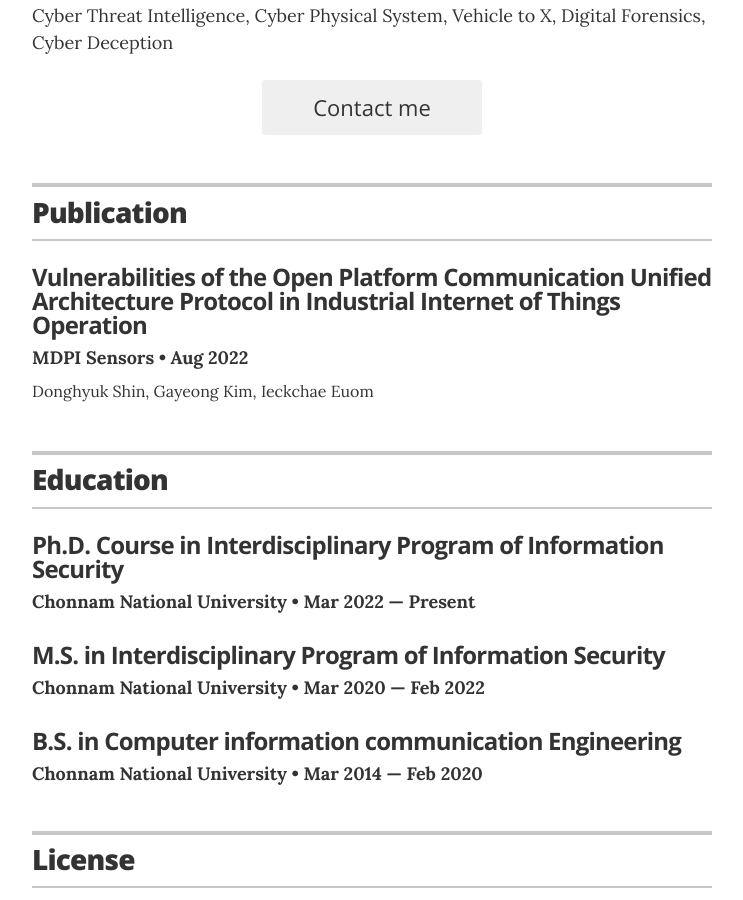
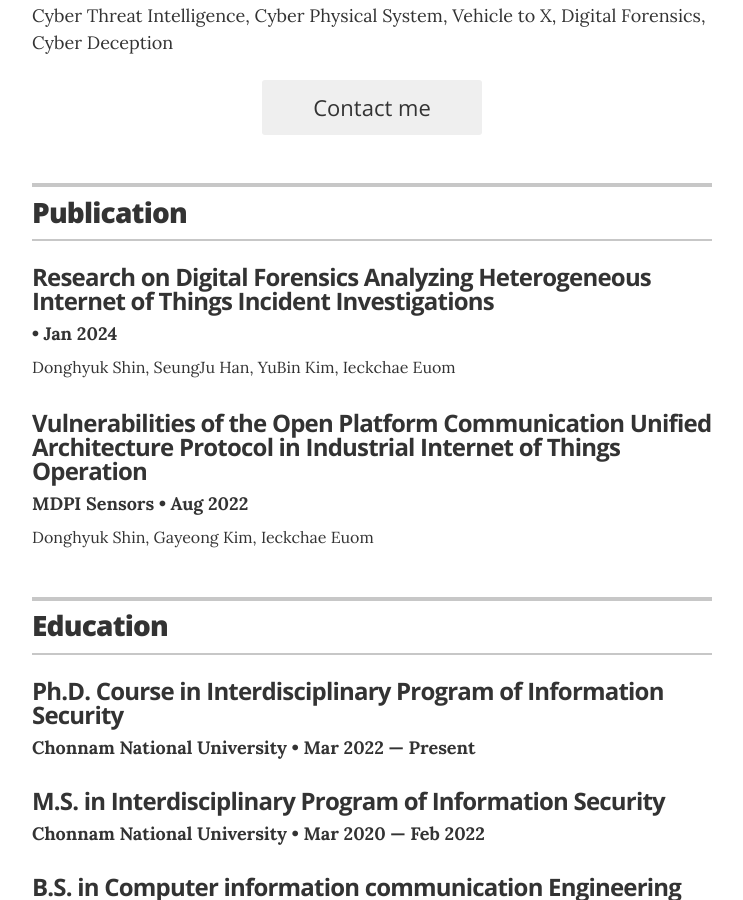
Before and after one commit to soledo/soledo.github.io, a Jekyll site: the page built from index.html, in a window 1280 px wide and 900 px high, scrolled down 469 px. Shown: the whole window, without its empty margins (268-1011 px from the left). Built offline with Jekyll 4.4.1, drawn with Linux system fonts in a browser that asks for light colours.

Commit message:
Update experience.yml

```diff
--- a/_data/experience.yml
+++ b/_data/experience.yml
@@ -1,4 +1,9 @@
 # Jobs
+
+- company: Research on Digital Forensics Analyzing Heterogeneous Internet of Things Incident Investigations
+  duration: Jan 2024
+  summary: Donghyuk Shin, SeungJu Han, YuBin Kim, Ieckchae Euom
+
 # VP of Global Communications
 - company: Vulnerabilities of the Open Platform Communication Unified Architecture Protocol in Industrial Internet of Things Operation
   position: MDPI Sensors
```
